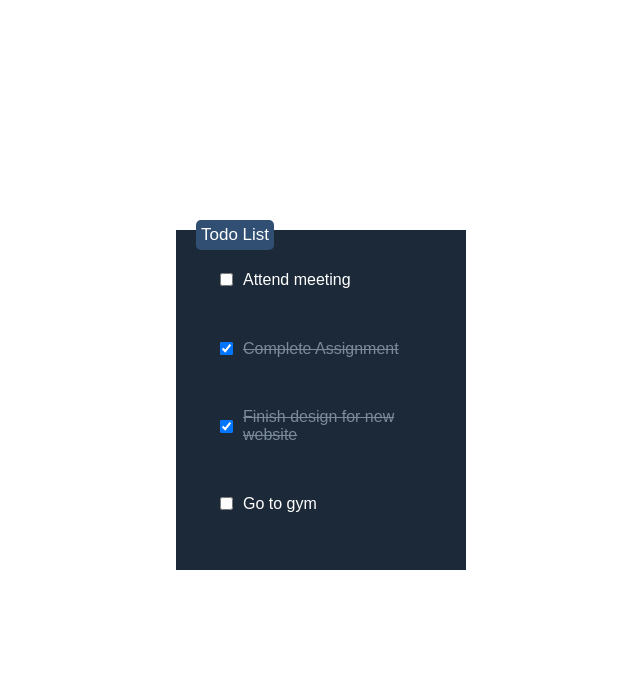
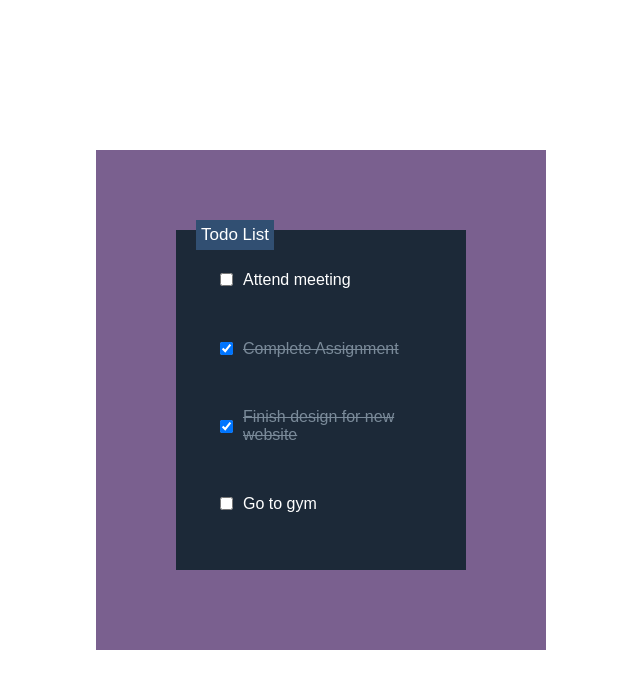
Before and after one commit to Akash-AK-01/Html-Css-and-js-Mini-projects, a plain HTML site: page to-do-ist/index.html in a window 1280 px wide. Shown: the whole page, without its empty margins (319-959 px from the left). Drawn offline with Linux system fonts and the light colour scheme.

Commit message:
Update index.html

```diff
--- a/to-do-ist/index.html
+++ b/to-do-ist/index.html
@@ -21,6 +21,7 @@
             width: 250px;
             position: relative;
             min-height: 300px;
+
         }
         .todo-list::before {
             content: "Todo List";
@@ -30,7 +31,7 @@
             background-color: #314f72;
             color: #ffffff;
             padding: 5px;
-            border-radius: 5px;
+            border-radius: 0px;
             font-size: 17px;
         }
         .todo-item {
@@ -49,10 +50,16 @@
             text-decoration: line-through;
             color: #7a8a99;
         }
+        .one{
+            border: 5rem solid ;
+            border-color: rgb(122, 96, 143);
+
+        }
+
     </style>
 </head>
 <body>
-    <div class="one"></div>
+    <nav class="one">
     <div class="todo-list">
         <div class="todo-item">
             <input type="checkbox" id="todo-1">
@@ -71,5 +78,6 @@
             <label for="todo-4">Go to gym</label>
         </div>
     </div>
+    <nav>
 </body>
 </html>
```
